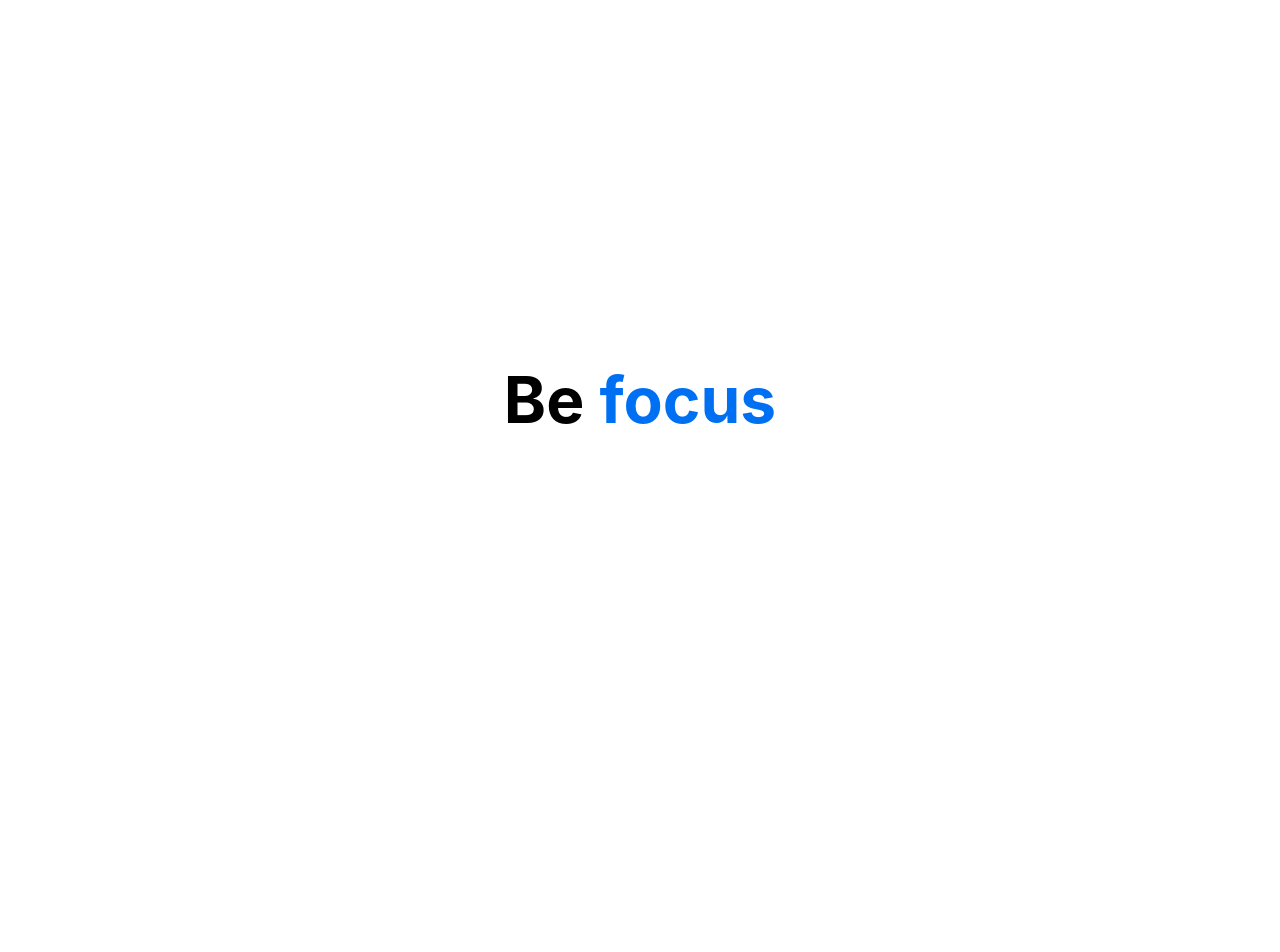
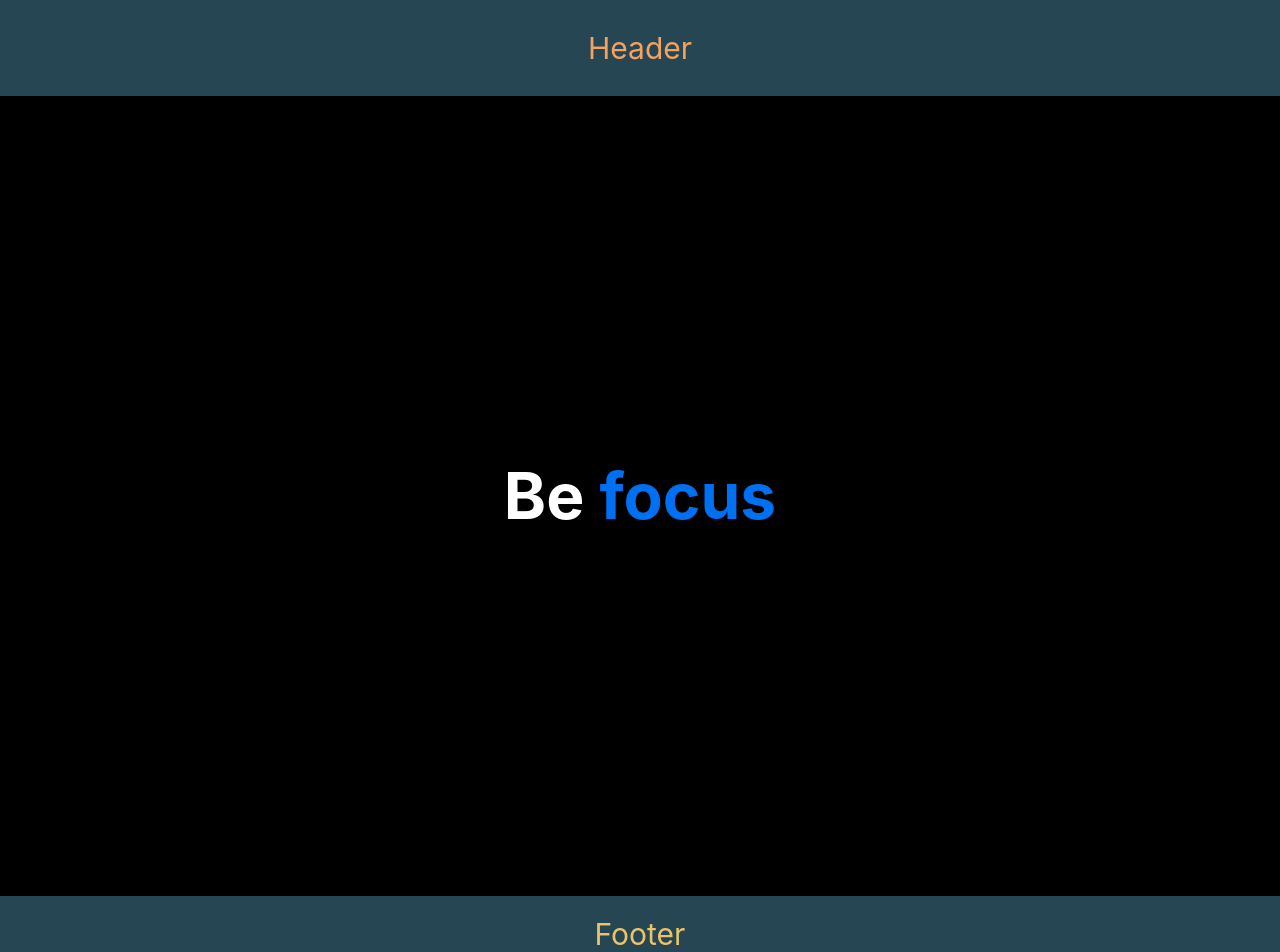
Before and after one commit to hs622/todo, a Next.js app: page / in a window 1280 px wide. Shown: the top 952 px of the page. Before the commit the page ends 800 px from the top, so only its background shows below. Built offline with nearby package versions, Linux system fonts and the light colour scheme.

Commit message:
next todo.

```diff
--- /dev/null
+++ b/components/Footer.js
@@ -0,0 +1,3 @@
+export default function Footer() {
+  return <div className="layout-footer">Footer</div>;
+}
--- /dev/null
+++ b/components/Header.js
@@ -0,0 +1,3 @@
+export default function Header() {
+  return <div className="layout-header">Header</div>;
+}
--- /dev/null
+++ b/components/layouts/guest/index.js
@@ -0,0 +1,12 @@
+import Header from "../../Header";
+import Footer from "../../Footer";
+
+export default function index({ children }) {
+  return (
+    <>
+      <Header />
+      <main>{children}</main>
+      <Footer />
+    </>
+  );
+}
--- a/package.json
+++ b/package.json
@@ -13,6 +13,7 @@
     "eslint-config-next": "13.0.3",
     "next": "13.0.3",
     "react": "18.2.0",
-    "react-dom": "18.2.0"
+    "react-dom": "18.2.0",
+    "sass": "^1.56.1"
   }
 }
--- a/pages/_app.js
+++ b/pages/_app.js
@@ -1,7 +1,18 @@
-import '../styles/globals.css'
+import Layout from "@layouts/guest";
+import "@styles/globals.css";
+import "@styles/layouts.css";
 
 function MyApp({ Component, pageProps }) {
-  return <Component {...pageProps} />
+  if (Component.getLayout)
+    return Component.getLayout(<Component {...pageProps} />);
+
+  return (
+    <>
+      <Layout>
+        <Component {...pageProps} />
+      </Layout>
+    </>
+  );
 }
 
-export default MyApp
+export default MyApp;
--- /dev/null
+++ b/pages/auth/login.js
@@ -0,0 +1,3 @@
+export default function Login() {
+  return <h1> Login </h1>;
+}
--- a/pages/index.js
+++ b/pages/index.js
@@ -1,6 +1,5 @@
 import Head from "next/head";
-import Image from "next/image";
-import styles from "../styles/Home.module.css";
+import styles from "@styles/Home.module.css";
 
 export default function Home() {
   return (
@@ -8,7 +7,7 @@ export default function Home() {
       <Head>
         <title>Create Next App</title>
         <meta name="description" content="Generated by create next app" />
-        <link rel="icon" href="/favicon.ico" />
+        <link rel="icon" href="/favicon.png" />
       </Head>
 
       <main className={styles.main}>
--- a/styles/globals.css
+++ b/styles/globals.css
@@ -4,6 +4,20 @@ body {
   margin: 0;
   font-family: -apple-system, BlinkMacSystemFont, Segoe UI, Roboto, Oxygen,
     Ubuntu, Cantarell, Fira Sans, Droid Sans, Helvetica Neue, sans-serif;
+}
+
+.container {
+  padding: 0 2rem;
+}
+
+.main {
+  min-height: 100vh;
+  padding: 4rem 0;
+  flex: 1;
+  display: flex;
+  flex-direction: column;
+  justify-content: center;
+  align-items: center;
 }
 
 a {
@@ -15,7 +29,7 @@ a {
   box-sizing: border-box;
 }
 
-@media (prefers-color-scheme: dark) {
+@media (prefers-color-scheme: light) {
   html {
     color-scheme: dark;
   }
--- /dev/null
+++ b/styles/layouts.css
@@ -0,0 +1,15 @@
+.layout-header {
+  background-color: #264653;
+  color: #f4a261;
+  font-size: 30px;
+  text-align: center;
+  padding: 30px;
+}
+
+.layout-footer {
+  background-color: #264653;
+  color: #e9c46a;
+  font-size: 30px;
+  text-align: center;
+  padding: 20px;
+}
```
Also changed, not shown: jsconfig.json (added, +10 -0 lines), pages/console/index.js (added, +31 -0 lines), public/favicon.png (added), 1 other file (tests, documents, lock files or other folders).
